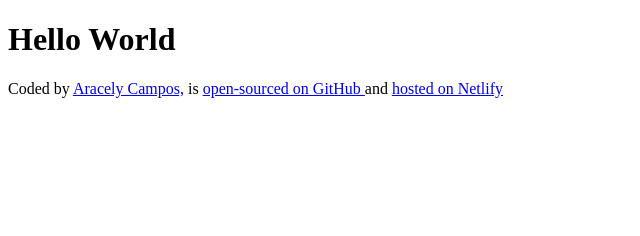
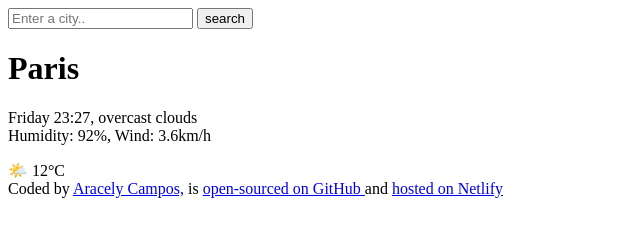
Before and after one commit to Aracely0504/WeatherApplication, a plain HTML site: page index.html in a window 1280 px wide. Shown: the whole page, without its empty margins (0-640 px from the left). Drawn offline with Linux system fonts and the light colour scheme.

Commit message:
added the HTML to the project

```diff
--- a/index.html
+++ b/index.html
@@ -6,7 +6,24 @@
     <title>WeatherApp</title>
   </head>
   <body>
-    <h1>Hello World</h1>
+    <header>
+      <form>
+        <input type="search" placeholder="Enter a city.." required />
+        <input type="submit" value="search" />
+      </form>
+    </header>
+    <main>
+      <div>
+        <h1>Paris</h1>
+        <p>
+          Friday 23:27, overcast clouds
+          <br />
+          Humidity: 92%, Wind: 3.6km/h
+        </p>
+      </div>
+      <div>🌤️ 12°C</div>
+    </main>
+
     <footer>
       Coded by
       <a href="https://github.com/Aracely0504"> Aracely Campos,</a> is
```
